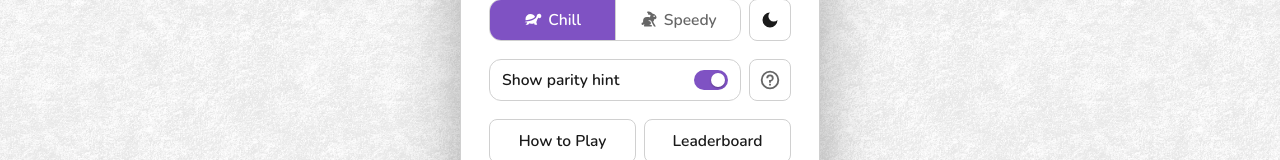
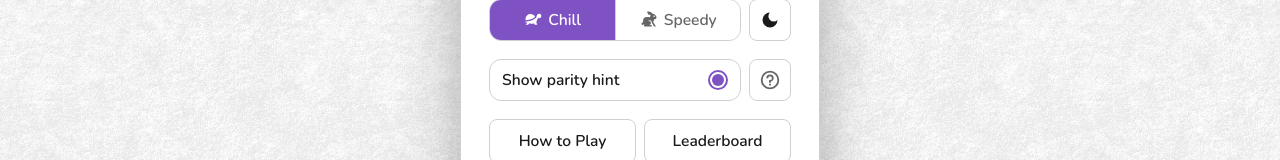
Before and after one commit to ariymarkowitz/quick-prosets, a Svelte app: page / in a window 1280 px wide. Shown: the part 296-456 px from the top of the page. Built offline with nearby package versions, Linux system fonts and the light colour scheme.

Commit message:
Make switch into dot

```diff
--- a/src/components/MenuModal.svelte
+++ b/src/components/MenuModal.svelte
@@ -65,7 +65,11 @@
         onclick={() => (app.showParity = !app.showParity)}
       >
         Show parity hint
-        <span class="switch" aria-hidden="true"></span>
+        <span
+          class="parity-switch"
+          class:solid={app.showParity}
+          aria-hidden="true"
+        ></span>
       </button>
       <button
         class="menu-btn icon-btn"
@@ -245,35 +249,41 @@
     color: var(--text);
   }
 
-  .switch {
+  /* On is a solid circle, off is an open one — the same two states a card's
+     circles have, in the same proportions: a card circle is 22 units across and
+     strokes 2 of them. .color-purple, which sets --dot-color, is global. Unlike
+     a card dot, the fill sits inset from the stroke with a visible gap, radio-
+     button style, so the ring stays legible in both states. */
+  .parity-switch {
+    --switch-size: 20px;
+    --switch-gap: 2px;
     flex: 0 0 auto;
+    box-sizing: border-box;
+    width: var(--switch-size);
+    height: var(--switch-size);
+    border-radius: 50%;
+    border: 2.5px solid var(--accent);
     position: relative;
-    width: 34px;
-    height: 20px;
-    border-radius: 999px;
-    background: var(--border);
-    transition: background-color var(--dur-quick) ease;
+    opacity: 0.5;
+    transition: opacity var(--dur-quick) ease;
   }
 
-  .option-row.active .switch {
+  .parity-switch::after {
+    content: '';
+    position: absolute;
+    inset: var(--switch-gap);
+    border-radius: 50%;
     background: var(--accent);
+    opacity: 0;
+    transition: opacity var(--dur-quick) ease;
   }
 
-  .switch::after {
-    content: '';
-    position: absolute;
-    top: 3px;
-    left: 3px;
-    width: 14px;
-    height: 14px;
-    border-radius: 50%;
-    background: #fff;
-    box-shadow: 0 1px 2px var(--shadow-strong);
-    transition: translate var(--dur-quick) ease;
+  .parity-switch.solid {
+    opacity: 1;
   }
 
-  .option-row.active .switch::after {
-    translate: 14px 0;
+  .parity-switch.solid::after {
+    opacity: 1;
   }
 
   .menu-btn {
```
